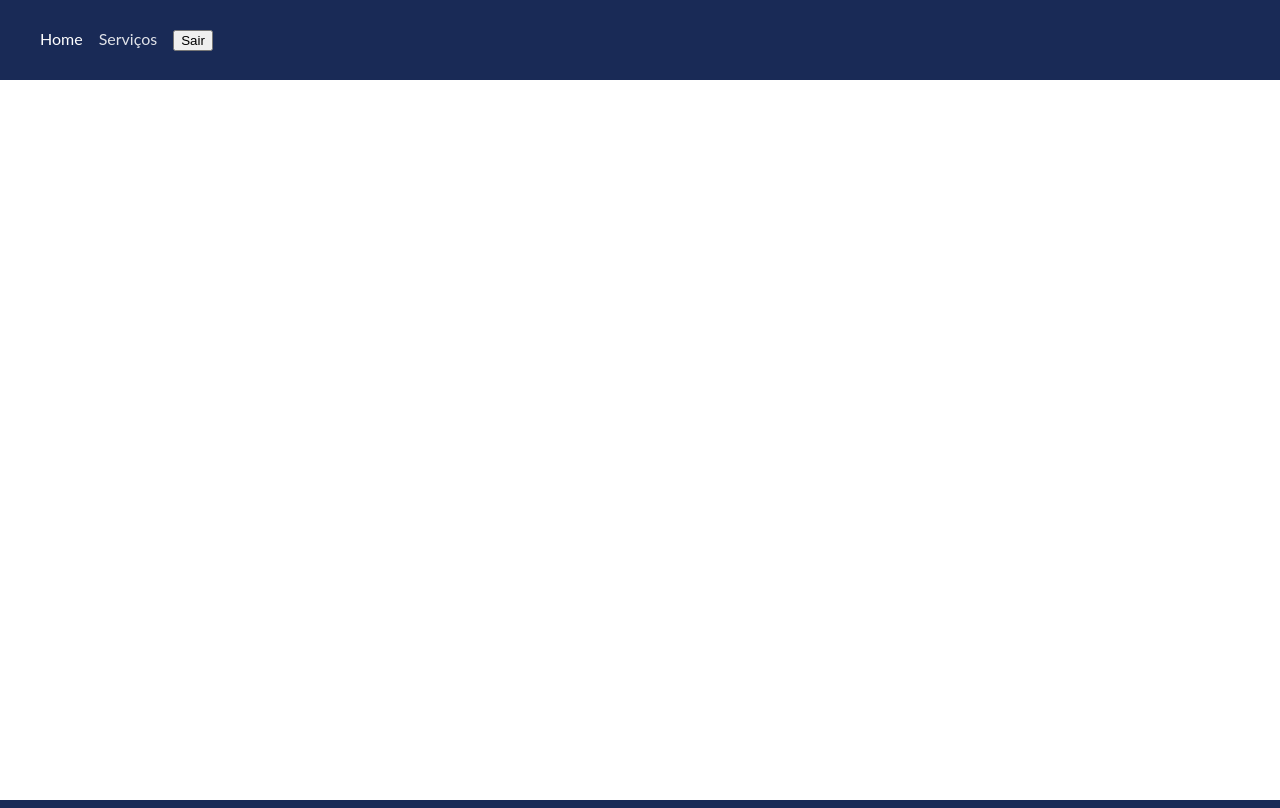
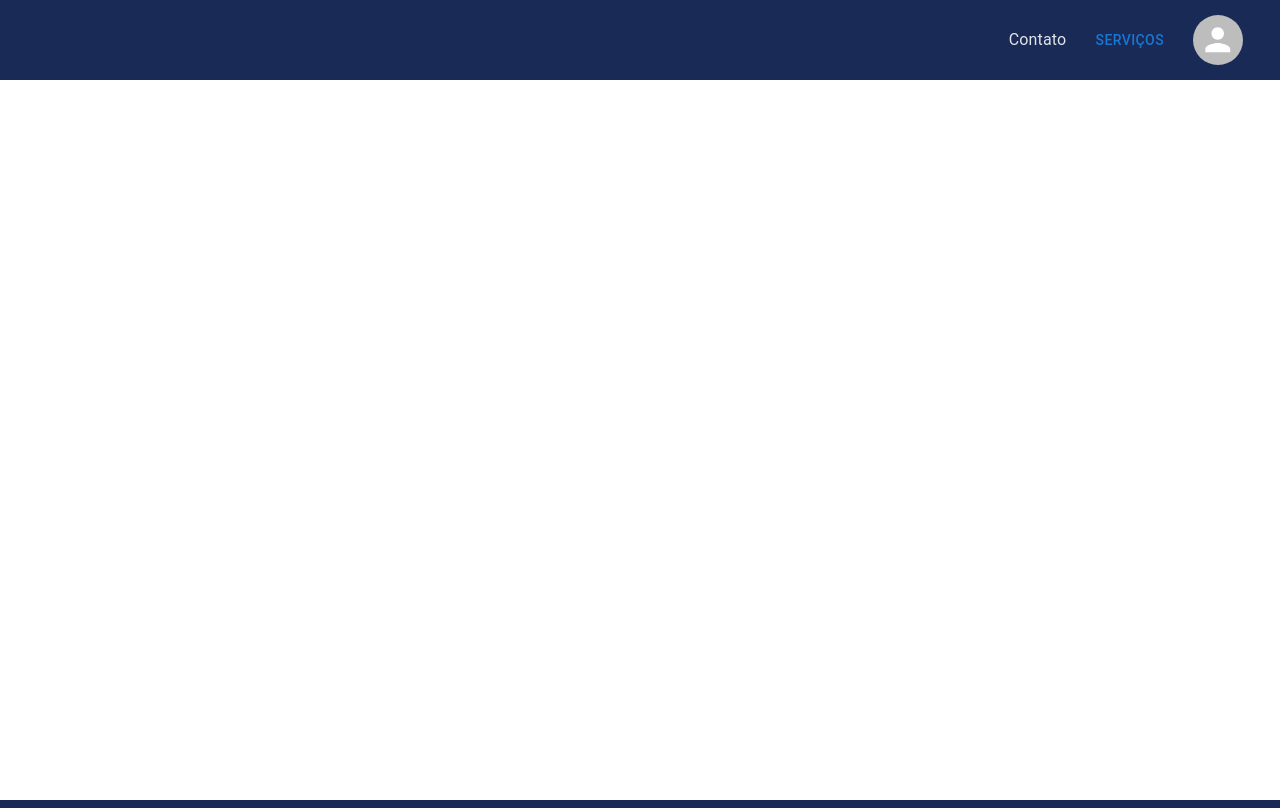
Before and after one commit to AronNascimento2/front-petlux, a React (Vite) app: page /home in a window 1280 px wide. Built offline with nearby package versions, Linux system fonts and the light colour scheme.

Commit message:
materialui

```diff
--- a/package.json
+++ b/package.json
@@ -10,6 +10,10 @@
     "preview": "vite preview"
   },
   "dependencies": {
+    "@emotion/react": "^11.11.1",
+    "@emotion/styled": "^11.11.0",
+    "@mui/icons-material": "^5.14.3",
+    "@mui/material": "^5.14.5",
     "react": "^18.2.0",
     "react-dom": "^18.2.0",
     "react-loader-spinner": "^5.3.4",
--- a/src/App.css
+++ b/src/App.css
@@ -1,6 +1,6 @@
 #root {
   width: 100vw;
   height: 100vh;
-  margin: 0 auto;
-  padding: 0;
+  margin: 0 ;
+
 }
--- /dev/null
+++ b/src/Components/AccountMenu/index.tsx
@@ -0,0 +1,124 @@
+import * as React from 'react'
+import Box from '@mui/material/Box'
+import Avatar from '@mui/material/Avatar'
+import Menu from '@mui/material/Menu'
+import MenuItem from '@mui/material/MenuItem'
+import ListItemIcon from '@mui/material/ListItemIcon'
+import Divider from '@mui/material/Divider'
+import IconButton from '@mui/material/IconButton'
+import Typography from '@mui/material/Typography'
+import Tooltip from '@mui/material/Tooltip'
+import PetsIcon from '@mui/icons-material/Pets'
+import Settings from '@mui/icons-material/Settings'
+import Logout from '@mui/icons-material/Logout'
+import { useNavigate } from 'react-router'
+import TemporaryDrawer from '../TemporaryDrawer'
+
+export default function AccountMenu() {
+  const history = useNavigate()
+
+  // State to manage the loading status
+  const [isLoading, setIsLoading] = React.useState(false)
+
+  const handleLogout = () => {
+    setIsLoading(true) // Set loading state to true
+
+    // Simulate logout process (replace with your actual logout logic)
+    setTimeout(() => {
+      setIsLoading(false) // Set loading state to false
+      history('/') // Redirect to "/"
+    }, 1000)
+  } // Replace with your desired timeout
+  const [anchorEl, setAnchorEl] = React.useState<null | HTMLElement>(null)
+  const open = Boolean(anchorEl)
+  const handleClick = (event: React.MouseEvent<HTMLElement>) => {
+    setAnchorEl(event.currentTarget)
+  }
+  const handleClose = () => {
+    setAnchorEl(null)
+  }
+
+  return (
+    <React.Fragment>
+      <Box
+        sx={{
+          display: 'flex',
+          alignItems: 'center',
+          textAlign: 'center',
+          paddingRight: '2rem'
+        }}>
+        <Typography sx={{ minWidth: 100 }}>Contato</Typography>
+        <TemporaryDrawer />
+        <Tooltip title="Conta">
+          <IconButton
+            onClick={handleClick}
+            size="small"
+            sx={{ ml: 2 }}
+            aria-controls={open ? 'account-menu' : undefined}
+            aria-haspopup="true"
+            aria-expanded={open ? 'true' : undefined}>
+            <Avatar sx={{ width: 50, height: 50 }}></Avatar>
+          </IconButton>
+        </Tooltip>
+      </Box>
+      <Menu
+        anchorEl={anchorEl}
+        id="account-menu"
+        open={open}
+        onClose={handleClose}
+        onClick={handleClose}
+        PaperProps={{
+          elevation: 0,
+          sx: {
+            overflow: 'visible',
+            filter: 'drop-shadow(0px 2px 8px rgba(0,0,0,0.32))',
+            mt: 1.5,
+            '& .MuiAvatar-root': {
+              width: 32,
+              height: 32,
+              ml: -0.5,
+              mr: 1
+            },
+            '&:before': {
+              content: '""',
+              display: 'block',
+              position: 'absolute',
+              top: 0,
+              right: 14,
+              width: 10,
+              height: 10,
+              bgcolor: 'background.paper',
+              transform: 'translateY(-50%) rotate(45deg)',
+              zIndex: 0
+            }
+          }
+        }}
+        transformOrigin={{ horizontal: 'right', vertical: 'top' }}
+        anchorOrigin={{ horizontal: 'right', vertical: 'bottom' }}>
+        <MenuItem onClick={handleClose}>
+          <Avatar /> Ver Perfil
+        </MenuItem>
+
+        <Divider />
+        <MenuItem onClick={handleClose}>
+          <ListItemIcon>
+            <PetsIcon />
+          </ListItemIcon>
+          Ver meus pets
+        </MenuItem>
+        <MenuItem onClick={handleClose}>
+          <ListItemIcon>
+            <Settings fontSize="small" />
+          </ListItemIcon>
+          Configurações{' '}
+        </MenuItem>
+        <MenuItem onClick={handleLogout}>
+          <ListItemIcon>
+            <Logout fontSize="small" />
+          </ListItemIcon>
+          {isLoading ? 'Saindo...' : 'Sair'}
+        </MenuItem>
+      </Menu>
+    </React.Fragment>
+  )
+}
--- a/src/Components/Header/index.tsx
+++ b/src/Components/Header/index.tsx
@@ -1,38 +1,10 @@
-import { Link, Outlet, useNavigate } from 'react-router-dom'
-import { useState } from 'react' // Import useState if not already imported
 import * as S from './styles'
+import AccountMenu from '../AccountMenu'
 
 export const Header = () => {
-  const history = useNavigate() // Get the history object
-
-  // State to manage the loading status
-  const [isLoading, setIsLoading] = useState(false)
-
-  const handleLogout = () => {
-    setIsLoading(true) // Set loading state to true
-
-    // Simulate logout process (replace with your actual logout logic)
-    setTimeout(() => {
-      setIsLoading(false) // Set loading state to false
-      history('/') // Redirect to "/"
-    }, 1000) // Replace with your desired timeout
-  }
-
   return (
     <S.Container>
-      <ul>
-        <li>
-          <Link to="/home">Home</Link>
-        </li>
-        <li>Serviços</li>
-        <li>
-          <button onClick={handleLogout} disabled={isLoading}>
-            {isLoading ? 'Saindo' : 'Sair'}
-          </button>
-        </li>
-      </ul>
-
-      <Outlet />
+      <AccountMenu />
     </S.Container>
   )
 }
--- a/src/Components/Header/styles.ts
+++ b/src/Components/Header/styles.ts
@@ -6,16 +6,5 @@ export const Container = styled.div`
   background-color: #192a56;
   height: 80px;
   align-items: center;
-
-  ul {
-    width: 100%;
-    display: flex;
-    list-style-type: none;
-    gap: 1rem;
-    a {
-      color: white;
-      text-decoration: none;
-      font-weight: 400;
-    }
-  }
+  justify-content: flex-end;
 `
--- a/src/Components/Pages/RecoveryPassword/styles.ts
+++ b/src/Components/Pages/RecoveryPassword/styles.ts
@@ -20,7 +20,7 @@ export const Container = styled.div`
     width: auto;
   }
   .input {
-    width: 300px;
+    width: 490px;
     height: 45px;
     border-radius: 30px;
     border: none;
--- /dev/null
+++ b/src/Components/TemporaryDrawer/index.tsx
@@ -0,0 +1,82 @@
+import * as React from 'react'
+import Box from '@mui/material/Box'
+import Drawer from '@mui/material/Drawer'
+import Button from '@mui/material/Button'
+import List from '@mui/material/List'
+import Divider from '@mui/material/Divider'
+import ListItem from '@mui/material/ListItem'
+import ListItemButton from '@mui/material/ListItemButton'
+import ListItemIcon from '@mui/material/ListItemIcon'
+import ListItemText from '@mui/material/ListItemText'
+import InboxIcon from '@mui/icons-material/MoveToInbox'
+import MedicationIcon from '@mui/icons-material/Medication'
+
+type Anchor = 'top' | 'left' | 'bottom' | 'right'
+
+export default function TemporaryDrawer() {
+  const [state, setState] = React.useState({
+    top: false,
+    left: false,
+    bottom: false,
+    right: false
+  })
+
+  const toggleDrawer =
+    (anchor: Anchor, open: boolean) =>
+    (event: React.KeyboardEvent | React.MouseEvent) => {
+      if (
+        event.type === 'keydown' &&
+        ((event as React.KeyboardEvent).key === 'Tab' ||
+          (event as React.KeyboardEvent).key === 'Shift')
+      ) {
+        return
+      }
+
+      setState({ ...state, [anchor]: open })
+    }
+
+  const list = (anchor: Anchor) => (
+    <Box
+      sx={{ width: anchor === 'top' || anchor === 'bottom' ? 'auto' : 250 }}
+      role="presentation"
+      onClick={toggleDrawer(anchor, false)}
+      onKeyDown={toggleDrawer(anchor, false)}>
+      <List>
+        {[
+          'Banho',
+          'Tosa',
+          'Taxi-Dog',
+          'Banho e Tosa',
+          'Ração',
+          'Medicamentos'
+        ].map((text, index) => (
+          <ListItem key={text} disablePadding>
+            <ListItemButton>
+              <ListItemIcon>
+                {index % 2 === 0 ? <InboxIcon /> : <MedicationIcon />}
+              </ListItemIcon>
+              <ListItemText primary={text} />
+            </ListItemButton>
+          </ListItem>
+        ))}
+      </List>
+      <Divider />
+    </Box>
+  )
+
+  return (
+    <div>
+      {(['left'] as const).map((anchor) => (
+        <React.Fragment key={anchor}>
+          <Button onClick={toggleDrawer(anchor, true)}>Serviços</Button>
+          <Drawer
+            anchor={anchor}
+            open={state[anchor]}
+            onClose={toggleDrawer(anchor, false)}>
+            {list(anchor)}
+          </Drawer>
+        </React.Fragment>
+      ))}
+    </div>
+  )
+}
--- a/src/Routes/AppRouter.tsx
+++ b/src/Routes/AppRouter.tsx
@@ -1,18 +1,17 @@
-import { BrowserRouter, Route, Routes } from "react-router-dom";
-import { ROUTES_PATH } from "./routesPath";
-
+import { BrowserRouter, Route, Routes } from 'react-router-dom'
+import { ROUTES_PATH } from './routesPath'
 
 const AppRouter = () => {
   const routes = ROUTES_PATH
   return (
     <BrowserRouter>
       <Routes>
-        {routes.map((route, index) => (
-          <Route key={index} path={route.path} element={route.element} />
+        {routes.map((route) => (
+          <Route key={route.path} path={route.path} element={route.element} />
         ))}
       </Routes>
     </BrowserRouter>
-  );
-};
+  )
+}
 
-export default AppRouter;
+export default AppRouter
--- a/src/index.css
+++ b/src/index.css
@@ -6,5 +6,6 @@
   background-color: #192A56;
   height: 100vh;
   width: 100vw;
+  overflow: hidden;
 
 }
```
Also changed, not shown: src/Components/AccountMenu/styles.ts (added), src/Components/Avatar/index.tsx (deleted), src/Components/Avatar/styles.ts (deleted), 2 other files (tests, documents, lock files or other folders).
